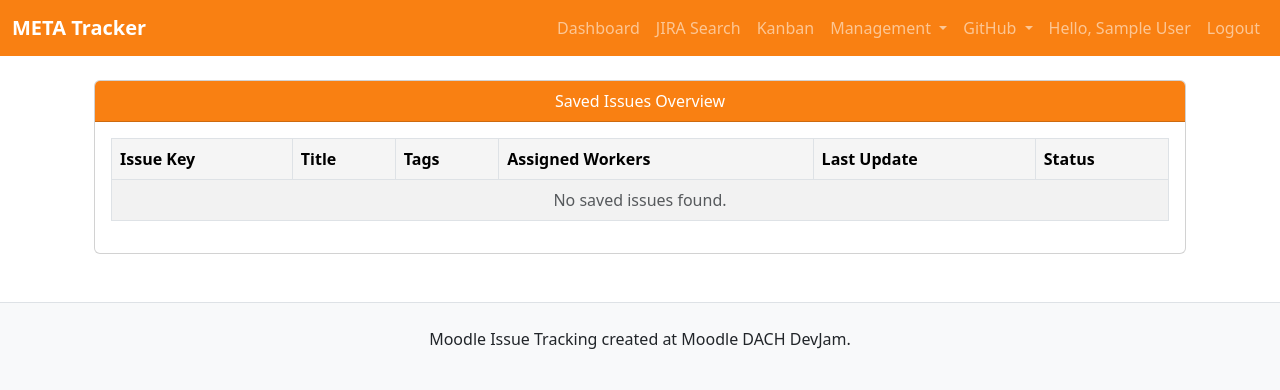
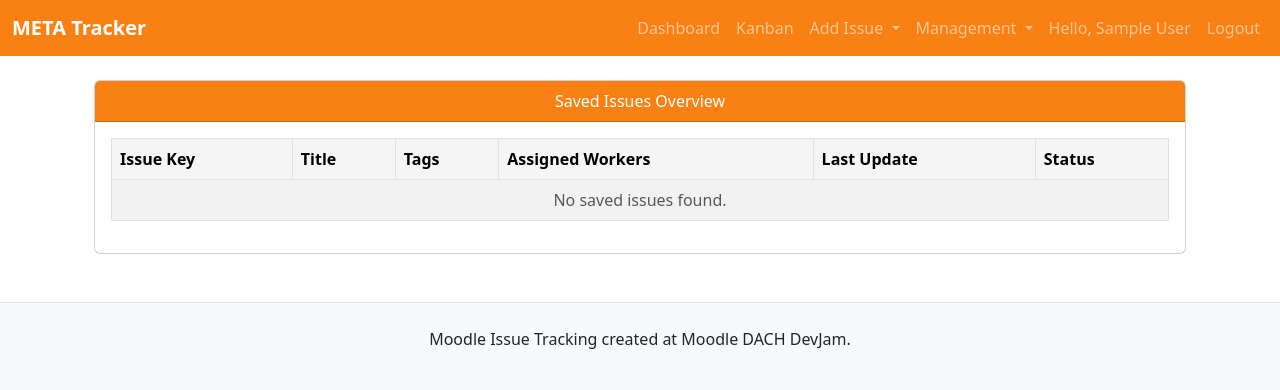
Before and after one commit to smbader/moodle_meta-tracker, a PHP site: page /index.php in a window 1280 px wide. Shown: the top 390 px of the page. Run offline with PHP 8.4, Linux system fonts and the light colour scheme; the visitor is signed in with stand-in values (Sample User, id 1); data that the repository does not hold is empty.

Commit message:
rework menu

```diff
--- a/template/header.php
+++ b/template/header.php
@@ -21,8 +21,16 @@
     <div class="collapse navbar-collapse" id="navbarNav">
       <ul class="navbar-nav ms-auto">
         <li class="nav-item"><a class="nav-link" href="/index.php">Dashboard</a></li>
-        <li class="nav-item"><a class="nav-link" href="/search.php">JIRA Search</a></li>
         <li class="nav-item"><a class="nav-link" href="/kanban.php">Kanban</a></li>
+        <li class="nav-item dropdown">
+          <a class="nav-link dropdown-toggle" href="#" id="addIssueDropdown" role="button" data-bs-toggle="dropdown" aria-expanded="false">
+            Add Issue
+          </a>
+          <ul class="dropdown-menu" aria-labelledby="addIssueDropdown">
+            <li><a class="dropdown-item" href="/search.php">JIRA</a></li>
+            <li><a class="dropdown-item" href="/add_github_issue.php">GitHub</a></li>
+          </ul>
+        </li>
         <li class="nav-item dropdown">
           <a class="nav-link dropdown-toggle" href="#" id="managementDropdown" role="button" data-bs-toggle="dropdown" aria-expanded="false">
             Management
@@ -31,14 +39,6 @@
             <li><a class="dropdown-item" href="/coworkers.php">Work Group</a></li>
             <li><a class="dropdown-item" href="/credentials.php">Credentials</a></li>
             <li><a class="dropdown-item" href="/internal_settings.php">Internal Settings</a></li>
-          </ul>
-        </li>
-        <li class="nav-item dropdown">
-          <a class="nav-link dropdown-toggle" href="#" id="githubDropdown" role="button" data-bs-toggle="dropdown" aria-expanded="false">
-            GitHub
-          </a>
-          <ul class="dropdown-menu" aria-labelledby="githubDropdown">
-            <li><a class="dropdown-item" href="/add_github_issue.php">Add GitHub Issue</a></li>
           </ul>
         </li>
         <?php if (isset($_SESSION['user_id'])): ?>
```
